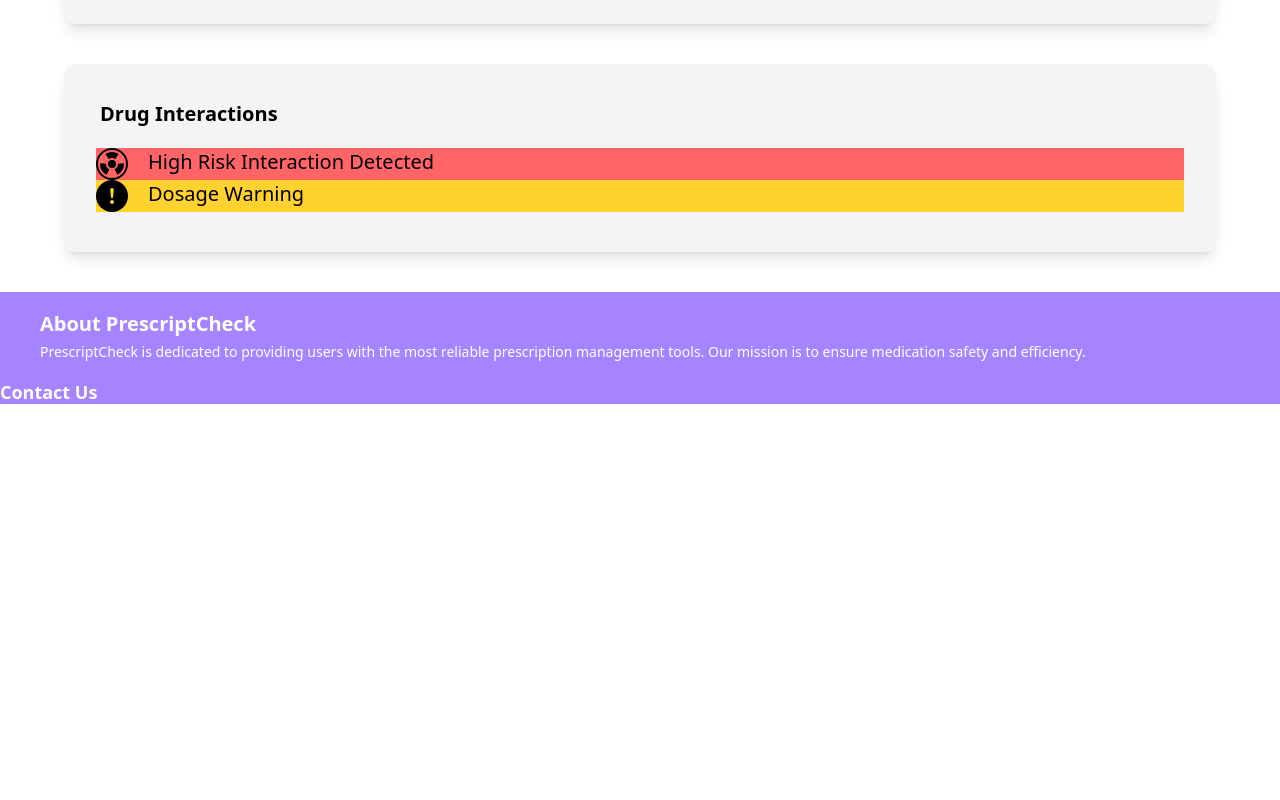
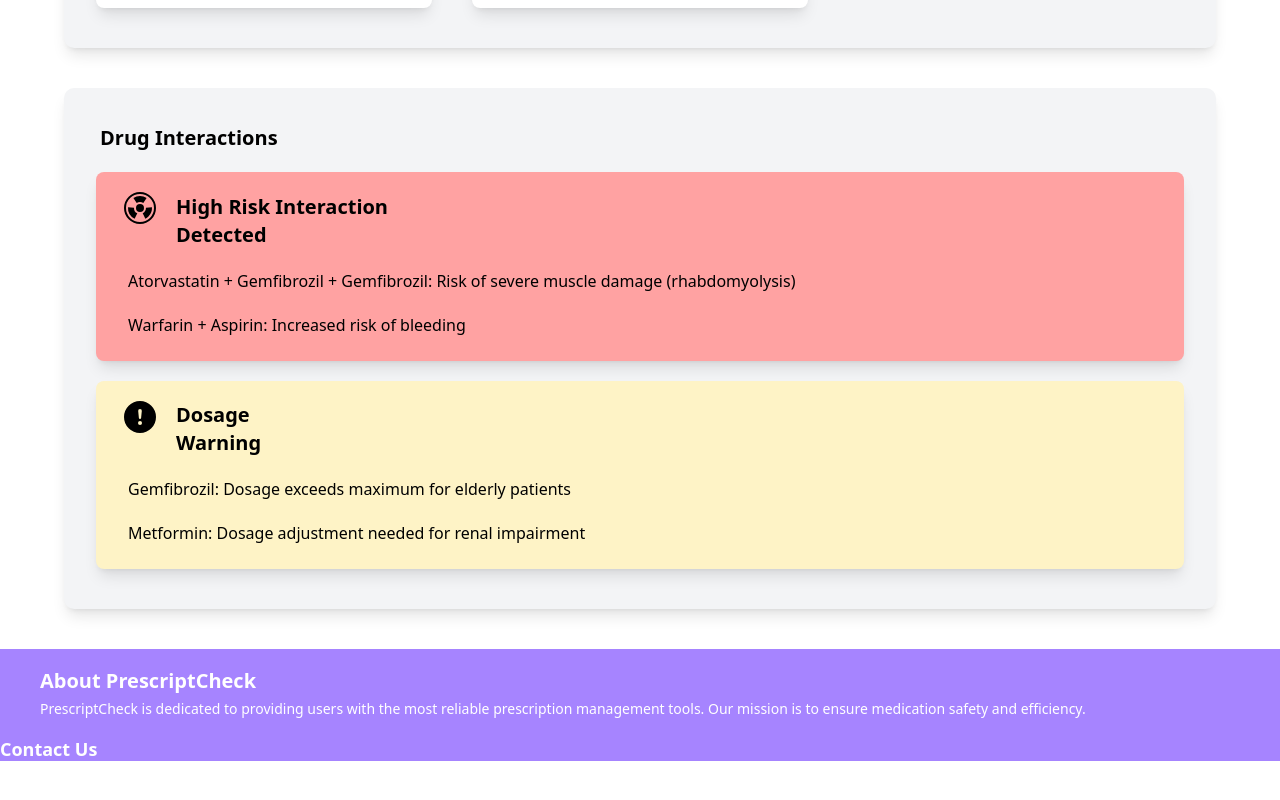
Before and after one commit to ad1tyq/PrescriptCheck, a React (Vite) app in the folder frontend/: page /analysis in a window 1280 px wide. Shown: the part 788-1588 px from the top of the page. Before the commit the page ends 1234 px from the top, so only its background shows below. Built offline with nearby package versions, Linux system fonts and the light colour scheme.

Commit message:
built analysis page pura

```diff
--- a/frontend/data/drugInteractInfo.js
+++ b/frontend/data/drugInteractInfo.js
@@ -3,7 +3,7 @@ export const drugInteractInfo = {
     {
       med1: "Atorvastatin",
       med2: "Gemfibrozil",
-      med3: "",
+      med3: "Gemfibrozil",
       message: "Risk of severe muscle damage (rhabdomyolysis)",
     },
     {
--- a/frontend/src/components/analysis.jsx
+++ b/frontend/src/components/analysis.jsx
@@ -4,7 +4,7 @@ import DrugInteractInfo from "./druginteractCard.jsx";
 function Analysis() {
     return (
         <>
-        <h1 className="text-3xl ml-37 font-bold py-5">Prescription Analysis Report</h1>
+        <h1 className="text-3xl ml-37 font-bold py-8">Prescription Analysis Report</h1>
         <div className="w-[100%] flex flex-col justify-center" style={{alignItems: "center"}}>
             <PatientInfo/>
             <MedIndentifiedInfo/>
--- a/frontend/src/components/drugInteractCard.jsx
+++ b/frontend/src/components/drugInteractCard.jsx
@@ -4,19 +4,41 @@ function DrugInteractInfo() {
         <>
             <div className="shadow-lg bg-gray-100 mt-10 rounded-[10px] w-[72rem] h-auto py-10 px-8 gap-5 flex flex-col justify-center">
                 <h1 className="text-xl ml-1 -mt-1 font-semibold">Drug Interactions</h1>
-                <div>
-                    <div className="bg-red-400 flex gap-5">
-                        <img src="../../assets/radioactive.svg" alt="high risk" className="h-8 w-8" />
-                        <div>
-                            <h1 className="text-xl">High Risk Interaction Detected</h1>
+                <div className="flex flex-col gap-5">
+
+                    <div className="bg-red-300 flex flex-col gap-5 p-3 pb-6 rounded-lg shadow-lg">
+                        <div className="flex justify-center w-[21rem] ml-4 mt-2 gap-5">
+                            <img src="../../assets/radioactive.svg" alt="high risk" className="h-8 w-8" />
+                            <h1 className="text-xl mt-[0.7px] font-semibold">High Risk Interaction Detected</h1>
                         </div>
+                        {drugInteractInfo.HighRisk.map((interaction, index) => {
+                            return (
+                                <>
+                                    <div key={index} className="ml-5">
+                                        {interaction.med1} + {interaction.med2}
+                                        {interaction.med3 && ` + ${interaction.med3}`}: {interaction.message}
+                                    </div>
+                                </>
+                            )
+                        })}
                     </div>
-                    <div className="bg-amber-300 flex gap-5">
-                        <img src="../../assets/exclamation-circle-fill.svg" alt="high risk" className="h-8 w-8" />
-                        <div>
-                            <h1 className="text-xl">Dosage Warning</h1>
+
+                    <div className="bg-amber-100 flex flex-col gap-5 p-3 pb-6 rounded-lg shadow-lg">
+                        <div className="flex justify-center w-[13rem] ml-4 mt-2 gap-5">
+                            <img src="../../assets/exclamation-circle-fill.svg" alt="high risk" className="h-8 w-8" />
+                            <h1 className="text-xl mt-[0.7px] font-semibold">Dosage Warning</h1>
                         </div>
+                        {drugInteractInfo.DosageWarning.map((dosage, index) => {
+                            return (
+                                <>
+                                    <div key={index} className="ml-5">
+                                        {dosage.med}: {dosage.message}
+                                    </div>
+                                </>
+                            )
+                        })}
                     </div>
+
                 </div>
             </div>
         </>
--- a/frontend/src/components/historyCard.jsx
+++ b/frontend/src/components/historyCard.jsx
@@ -29,8 +29,9 @@ function History() {
     }
     function resetFilter(){
         setFilterHistory(null);
+        setNameS(""); setSDateS(""); setEDateS(""); setMedStatus1(""); setSelectedType1("");
     }
-    const HistoryCard = ({ name, type, dosage, status, start, end }) => {
+    const HistoryCard = ({ name, type, dosage, status, freq, start, end }) => {
         // individual card
         return (
             <>
@@ -40,6 +41,7 @@ function History() {
                     <p className="text-sm">Type: {type}</p>
                     <p className="text-sm">Dosage: {dosage}</p>
                     <p className="text-sm">Status: {status}</p>
+                    <p className="text-sm">Frequency: {freq}</p>
                     <p className="text-sm">Start: {start}</p>
                     <p className="text-sm">End: {end}</p>
                 </div>
@@ -81,7 +83,7 @@ function History() {
                             card.medicines.map((medata) => (
                                 <HistoryCard key={`${card.id}-${medata.name}`}
                                 name={medata.name} type={medata.type} dosage={medata.dosage} status={medata.status}
-                                start={card.startDate} end={card.endDate} />
+                                start={card.startDate} end={card.endDate} freq={medata.frequency} />
                             ))
                         ))}
                     </div>
```
Also changed, not shown: frontend/data/medInfo.js (+5 -5 lines).
